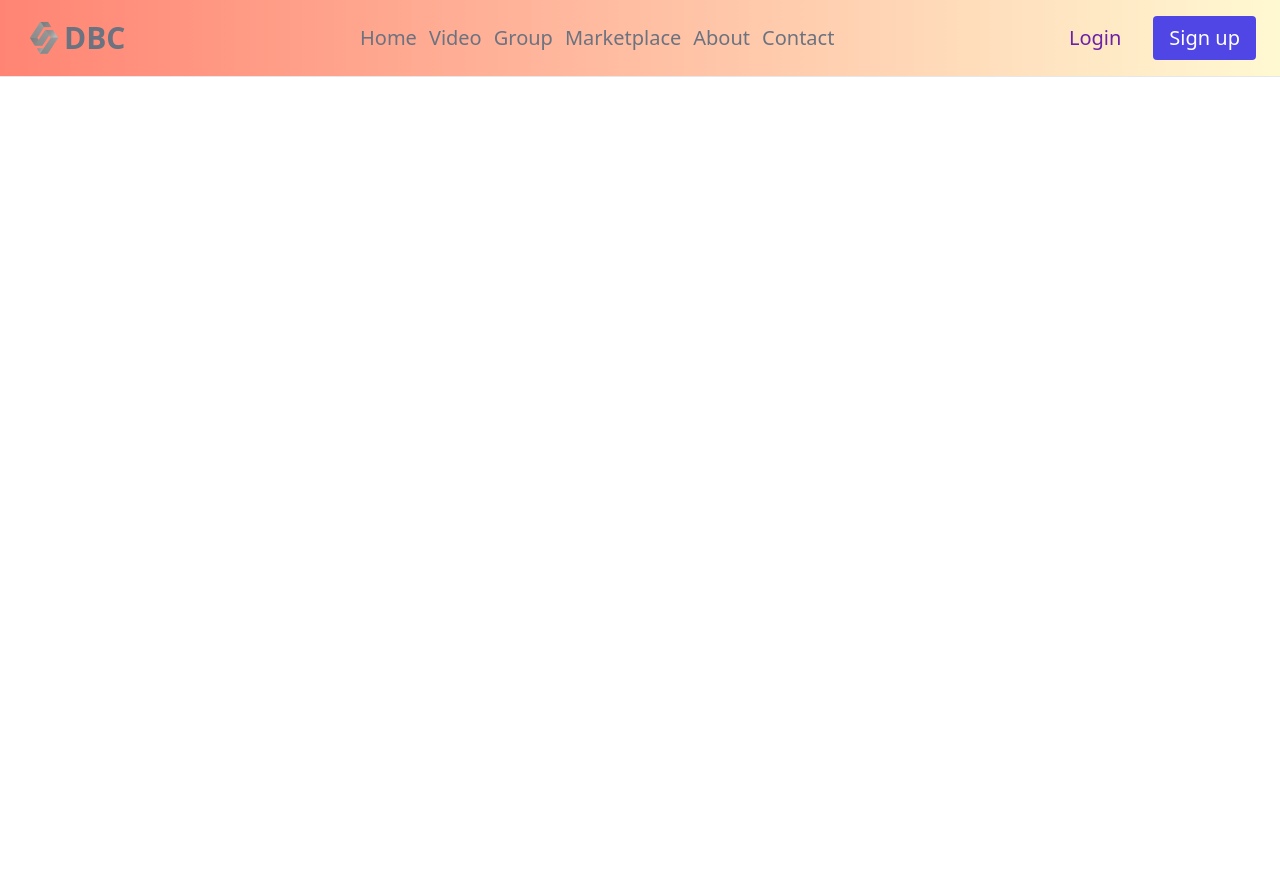
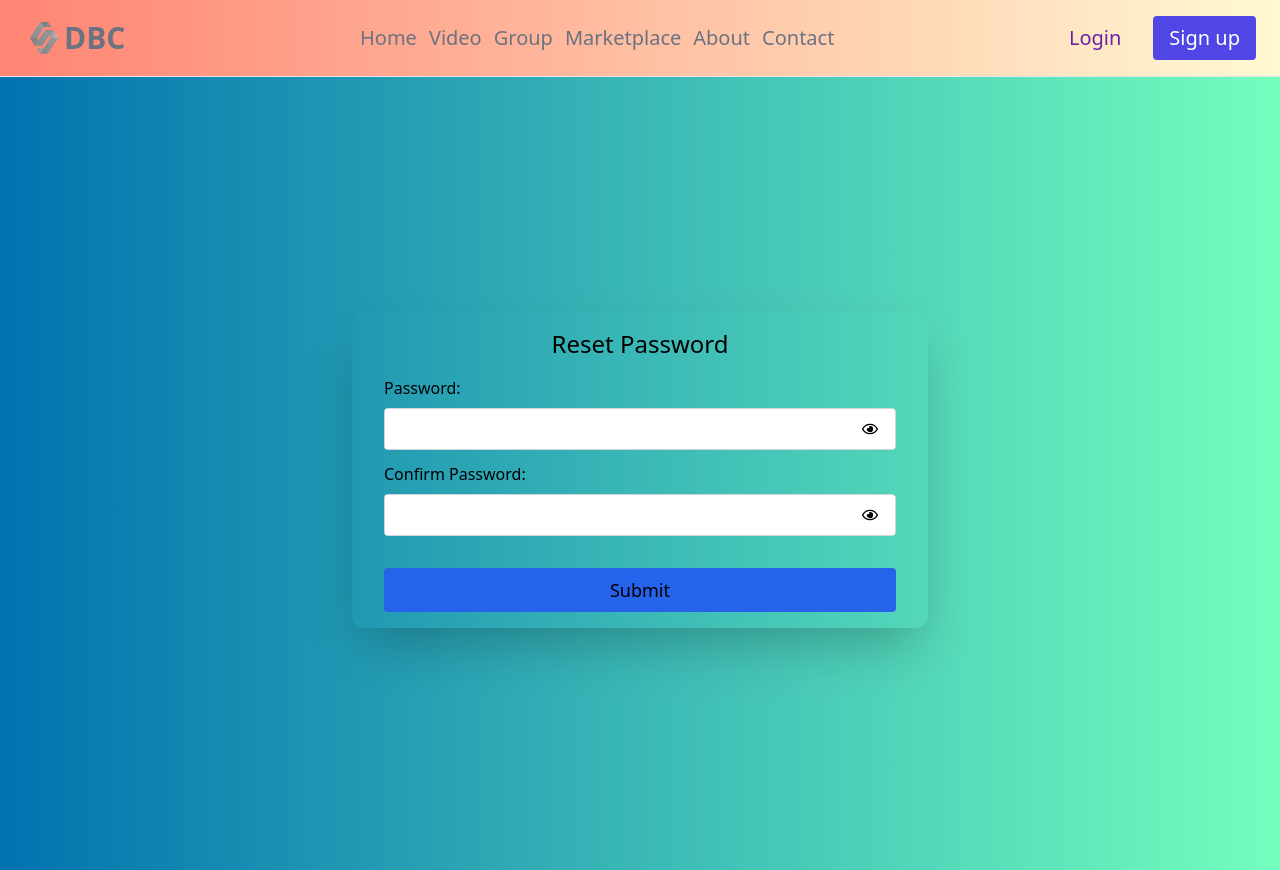
Before and after one commit to shible77/tailwind-express, a React (Vite) app in the folder testingTailwind/: page /resetPass in a window 1280 px wide. Before the commit the page ends 800 px from the top, so only its background shows below. Built offline with nearby package versions, Linux system fonts and the light colour scheme.

Commit message:
reset password feature is completed with full backend

```diff
--- a/testingTailwind/src/App.jsx
+++ b/testingTailwind/src/App.jsx
@@ -4,7 +4,11 @@ import Signup from "./pages/Signup";
 import NavBar from "./components/NavBar";
 import VerifyEmail from "./pages/VerifyEmail";
 import ChangeEmail from "./pages/ChangeEmail";
+import ForgotPass from "./pages/ForgotPass";
+import VEFPass from "./pages/VEFPass";
+import ResetPass from "./pages/ResetPass";
 import { BrowserRouter, Routes, Route } from "react-router-dom";
+
 
 function App() {
   return (
@@ -17,6 +21,9 @@ function App() {
           <Route path="/signup" element={<Signup />} />
           <Route path="/verifyEmail" element={<VerifyEmail/>}/>
           <Route path="/changeEmail" element={<ChangeEmail/>}/>
+          <Route path="/forgotPass" element={<ForgotPass/>}/>
+          <Route path="/vefPass" element={<VEFPass/>}/>
+          <Route path="/resetPass" element={<ResetPass/>}/>
         </Routes>
       </div>
     </BrowserRouter>
--- a/testingTailwind/src/pages/ChangeEmail.jsx
+++ b/testingTailwind/src/pages/ChangeEmail.jsx
@@ -1,7 +1,28 @@
 import React, { useState } from 'react'
+import { NavLink, useLocation, useNavigate } from 'react-router-dom'
+import axios from 'axios'
 
 function ChangeEmail() {
     const [email, setEmail] = useState('')
+    const navigate = useNavigate()
+    const location = useLocation()
+    const {data} = location.state || {}
+    // console.log(data)
+    const handleEmailChange = () => {
+        const reqBody = {
+            verification_id : data.verification_Id,
+            email : email
+        }
+        axios.post("http://localhost:5000/api/changeEmail", reqBody)
+        .then((res) => {
+            if(res.data.status){
+                navigate('/verifyEmail', {state: { data : res.data}})
+              }
+        }).catch((err) => {
+            console.log(err)
+        })
+    }
+
   return (
     <div className='flex justify-center items-center min-h-screen bg-custom-gradient1'>
         <div className='flex flex-col px-8 py-4 rounded-xl shadow-2xl w-full max-w-xs sm:max-w-sm md:max-w-md lg:max-w-lg xl:max-w-xl'>
@@ -16,7 +37,7 @@ function ChangeEmail() {
                         required
                         onChange={(e) => {setEmail(e.target.value)}}
                     />
-                    <button className='p-2 bg-blue-600 hover:bg-blue-800 rounded w-1/5 ml-1 text-base' onClick={() => {}}>Enter</button>
+                    <button className='p-2 bg-blue-600 hover:bg-blue-800 rounded w-1/5 ml-1 text-base' onClick={handleEmailChange}>Enter</button>
                 </div>
                 <p>*Note: make sure that your entered email is correct and valid</p>
             </div>
--- /dev/null
+++ b/testingTailwind/src/pages/ForgotPass.jsx
@@ -0,0 +1,44 @@
+import React, { useState } from 'react'
+import { useNavigate } from 'react-router-dom'
+import axios from 'axios'
+
+function ForgotPass() {
+    const [email, setEmail] = useState('')
+    const navigate = useNavigate()
+    const handleClick = () => {
+        const reqBody = {
+            email : email
+        }
+        axios.post("http://localhost:5000/api/verifyUser", reqBody)
+        .then(res => {
+            if(res.data.status){
+                navigate('/vefPass', {state: { data : res.data}})
+            }
+        }).catch(err => {
+            console.log(err)
+        })
+    }
+  return (
+    <div className='flex justify-center items-center min-h-screen bg-custom-gradient1'>
+        <div className='flex flex-col py-4 px-8 rounded-xl shadow-2xl bg-transparent w-full max-w-xs sm:max-w-sm md:max-w-md lg:max-w-lg xl:max-w-xl'>
+            <h1 className='text-3xl text-center mb-4'>Forgot Password</h1>
+            <div className='flex flex-col w-full mt-2 space-y-3'>
+                <label className='text-base'>Provide your email to verify you : </label>
+                <div className='flex flex-row w-full justify-center items-center'>
+                    <input
+                        type='email'
+                        placeholder='jhondoe1@gmail.com'
+                        required
+                        onChange={(e) => {setEmail(e.target.value)}}
+                        className='p-2 rounded focus:outline-none focus:ring-violet-700 focus:ring-2 w-3/4'
+                    />
+                    <button onClick={handleClick} className='p-2 bg-green-600 hover:bg-green-900 hover:text-white rounded w-1/5 ml-1 text-center'>Send</button>
+                </div>
+            </div>
+            <p className='mt-5 text-red-700'>*Note:Provide the email of your account. A verification code will send to the email</p>
+        </div>
+    </div>
+  )
+}
+
+export default ForgotPass
--- a/testingTailwind/src/pages/Login.jsx
+++ b/testingTailwind/src/pages/Login.jsx
@@ -1,5 +1,6 @@
 import React, { useState } from "react";
 import { FaRegEye, FaRegEyeSlash } from "react-icons/fa";
+import { NavLink } from 'react-router-dom'
 
 function Login() {
   const [data, setData] = useState({
@@ -64,11 +65,13 @@ function Login() {
               </button>
             </div>
           </div>
-
+          <div className="flex flex-col w-full items-end">
+            <NavLink to='/forgotPass' className='text-blue-600 hover:text-blue-800'>Forgot password?</NavLink>
+          </div>
           <div className="flex flex-col">
             <button
               onClick={handleSubmit}
-              className="bg-blue-700 text-white py-2 rounded mt-5 hover:bg-blue-500"
+              className="bg-blue-700 text-white py-2 rounded mt-2 hover:bg-blue-500"
             >
               Login
             </button>
--- /dev/null
+++ b/testingTailwind/src/pages/ResetPass.jsx
@@ -0,0 +1,105 @@
+import React, { useState } from 'react'
+import { useNavigate, useLocation } from 'react-router-dom'
+import { FaRegEye, FaRegEyeSlash } from "react-icons/fa";
+import axios from 'axios'
+
+function ResetPass() {
+  const navigate = useNavigate()
+  const location = useLocation()
+  const { data } = location.state || {}
+  const [pass, setPass] = useState({
+    first : '',
+    second : ''
+  })
+  const [showPass, setShowPass] = useState({
+    first : false,
+    second : false
+  })
+  const [focus, setFocus] = useState({
+    first : false,
+    second : false
+  })
+
+  const handleSubmit = () => {
+    if(pass.first !== pass.second)
+    {
+      alert("Password don't match")
+      return
+    }
+    const reqBody = {
+      user_id : data.user_id,
+      new_pass : pass.first
+    }
+    axios.put("http://localhost:5000/api/resetPass", reqBody)
+    .then(res => {
+      if(res.data.status){
+        navigate("/login")
+      }
+    }).catch(err => {
+      console.log(err)
+    })
+  }
+
+  return (
+    <div className='flex justify-center items-center min-h-screen bg-custom-gradient1'>
+      <div className='flex flex-col px-8 py-4 bg-transparent rounded-xl shadow-2xl w-full max-w-xs sm:max-w-sm md:max-w-md lg:max-w-lg xl:max-w-xl'>
+        <h1 className='text-2xl text-center mb-4'>Reset Password</h1>
+        <div className='flex flex-col space-y-2 w-full'>
+          <label className=''>Password:</label>
+          <div className={`flex flex-row w-full bg-white rounded border border-gray-300 ${focus.first ? "ring-2 ring-violet-700" : ""}`}>
+            <input
+              type={showPass.first ? 'text' : 'password'}
+              className='w-9/10 p-2  focus:outline-none'
+              required
+              onChange={e => {setPass({...pass, first:e.target.value})}}
+              onFocus={() => setFocus({...focus, first : true})}
+              onBlur={() => setFocus({...focus, first : false})}
+            />
+            <button
+                className="w-1/10 flex justify-center items-center"
+                onClick={() => {
+                  setShowPass({...showPass, first: !showPass.first});
+                }}
+              >
+                {showPass.first ? (
+                  <FaRegEyeSlash className="h-4 w-4" />
+                ) : (
+                  <FaRegEye className="h-4 w-4" />
+                )}
+              </button>
+          </div>
+        </div>
+        <div className='flex flex-col space-y-2 w-full mt-3'>
+          <label className=''>Confirm Password:</label>
+          <div className={`flex flex-row w-full bg-white rounded border border-gray-300 ${focus.second ? "ring-2 ring-violet-700" : ""}`}>
+            <input
+              type={showPass.second ? 'text' : 'password'}
+              className='w-9/10 p-2  focus:outline-none'
+              required
+              onChange={e => {setPass({...pass, second:e.target.value})}}
+              onFocus={() => setFocus({...focus, second : true})}
+              onBlur={() => setFocus({...focus, second : false})}
+            />
+            <button
+                className="w-1/10 flex justify-center items-center"
+                onClick={() => {
+                  setShowPass({...showPass, second: !showPass.second});
+                }}
+              >
+                {showPass.second ? (
+                  <FaRegEyeSlash className="h-4 w-4" />
+                ) : (
+                  <FaRegEye className="h-4 w-4" />
+                )}
+              </button>
+          </div>
+        </div>
+        <div className='flex flex-col space-y-2 w-full mt-8'>
+          <button onClick={handleSubmit} className='p-2 rounded bg-blue-600 text-lg hover:bg-blue-800 hover:text-white'>Submit</button>
+        </div>
+      </div>
+    </div>
+  )
+}
+
+export default ResetPass
--- /dev/null
+++ b/testingTailwind/src/pages/VEFPass.jsx
@@ -0,0 +1,47 @@
+import axios from 'axios'
+import React, { useState } from 'react'
+import { useNavigate, useLocation } from 'react-router-dom'
+
+function VEFPass() {
+    const [code, setCode] = useState('')
+    const navigate = useNavigate()
+    const location = useLocation()
+    const { data } = location.state || {}
+    const submitCode = () => {
+        const reqBody = {
+            verification_id : data.verification_Id,
+            verification_code : parseInt(code)
+        }
+        axios.post("http://localhost:5000/api/verifyCode", reqBody)
+        .then(res => {
+            if(res.data.status){
+                navigate("/resetPass",{state : { data :  res.data}})
+            }
+        }).catch(err => {
+            console.log(err)
+        })
+    }
+  return (
+    <div className='flex justify-center items-center min-h-screen bg-custom-gradient1'>
+        <div className='flex flex-col px-8 py-4 rounded-xl shadow-2xl bg-transparent w-full max-w-xs sm:max-w-sm md:max-w-md lg:max-w-lg xl:max-w-xl'>
+            <h1 className='text-center text-2xl mb-4'>Verify Account</h1>
+            <div className='flex flex-col w-full space-y-3'>
+                <label className='text-base'>Enter the code : </label>
+                <div className='flex flex-row w-full justify-center items-center'>
+                    <input
+                        type='text'
+                        placeholder='123456'
+                        required
+                        onChange={(e)=> {setCode(e.target.value)}}
+                        className='p-2 rounded focus:outline focus:ring-2 focus:ring-violet-700 w-3/4'
+                    />
+                    <button onClick={submitCode} className='p-2 bg-green-600 hover:bg-green-900 w-1/5 ml-1 rounded hover:text-white'>Verify</button>
+                </div>
+            </div>
+            <p className='mt-5'>If not get the code? <button className='text-blue-600 hover:text-blue-800'>Resend</button></p>
+        </div>
+    </div>
+  )
+}
+
+export default VEFPass
```
Also changed, not shown: testingTailwind/src/pages/VerifyEmail.jsx (+32 -10 lines).
